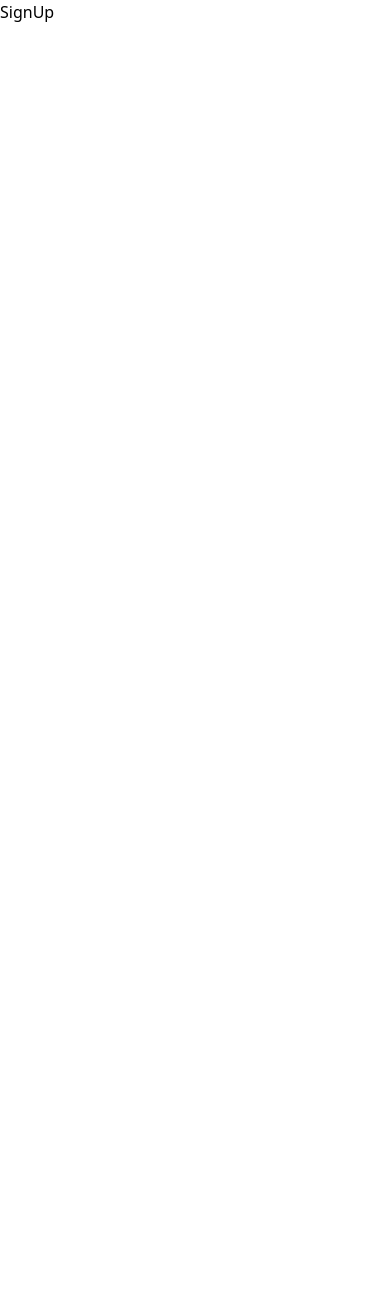
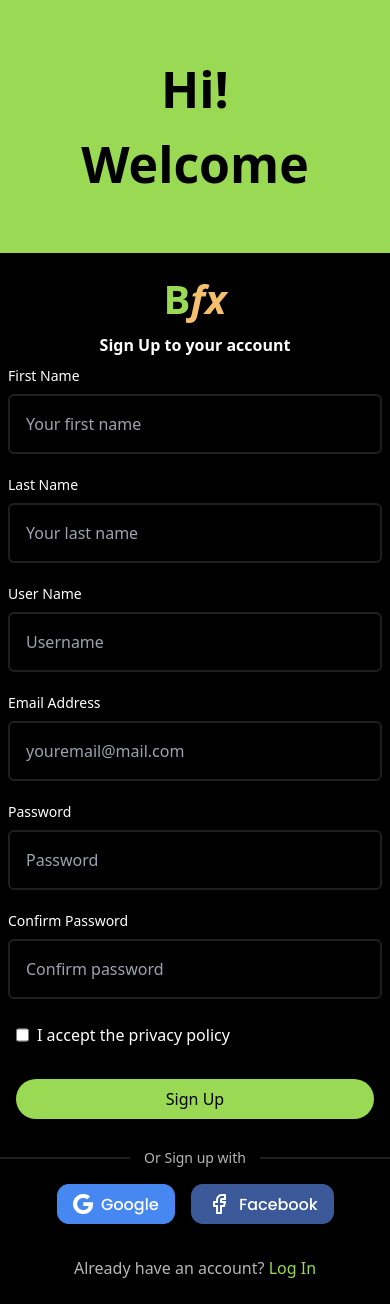
Before and after one commit to blackgram/believerfx, a Next.js app: page /SignUp in a window 390 px wide. Before the commit the page ends 844 px from the top, so only its background shows below. Built offline with nearby package versions, Linux system fonts and the light colour scheme.

Commit message:
12th January Update

```diff
--- a/components/CTA.jsx
+++ b/components/CTA.jsx
@@ -40,7 +40,7 @@ const CTA = () => {
             Technical vs Fundamental Analysis
           </div>
         </div>
-        <Link href="/">
+        <Link href="/SignUp">
           <div className="mt-7 text-black flex items-center justify-center gap-1 border-solid border-1  rounded-lg p-1 bg-secondary w-[150px] lg:w-[195px] lg:h-[60px] lg:text-[20px] font-medium transition-all transition-transform duration-500 ease-in-out hover:bg-primary hover:scale-105 ">
             <div>Sign Up Now</div>
             <div className="lg:text-[24px]">
--- a/components/CTA2.jsx
+++ b/components/CTA2.jsx
@@ -17,7 +17,7 @@ const CTA2 = () => {
           </div>
           <div className="text-[18px] ">guranteed profits within 14 days</div>
         </div>
-        <Link href="/">
+        <Link href="/SignUp">
           <div className=" text-black flex items-center justify-center gap-1 border-solid border-1 border-primary rounded-lg p-1 bg-secondary w-[150px] lg:p-4 lg:h-[60px] lg:text-[20px] font-medium transition-all transition-transform duration-500 ease-in-out hover:bg-primary hover:scale-105 ">
             <div>Register</div>
             <div className="lg:text-[24px]">
--- a/components/Hero.jsx
+++ b/components/Hero.jsx
@@ -9,7 +9,7 @@ import Link from "next/link";
 
 const Hero = () => {
   return (
-    <div className="w-full bg-[#141414] pt-10 lg:pt-[8rem] lg:h-[100vh] ">
+    <div className="w-full bg-[#141414] pt-10 lg:pt-[8rem] lg:min-h-[100vh] lg:p-9 ">
       <div className="bg-hero-pattern lg:bg-cover bg-no-repeat md:flex items-center justify-evenly lg:items-start lg:pt-10 z-5 ">
         <div className="py-2 px-5 text-[20px] mb-3 z-1">
           <div className="text-primary font-bold mb-3">
@@ -22,7 +22,7 @@ const Hero = () => {
             Trade Cryptocurrencies, Stock Indexes, Commodities, and Foreign
             Exchange with a single platform
           </div>
-          <Link href="/">
+          <Link href="/Login">
             <div className="text-black font-bold flex items-center justify-center gap-1 border-solid border-1 border-primary rounded-lg p-1 bg-primary leading-7 lg:h-[54px] lg:w-[210px] lg:mt-10 transition-all transition-transform duration-500 ease-in-out close hover:bg-secondary hover:scale-105 ">
               <div>Start Trading</div>
               <div>
--- a/components/InputBtn.jsx
+++ b/components/InputBtn.jsx
@@ -3,7 +3,7 @@ import React from 'react'
 const InputBtn = (props) => {
   return (
     <div>
-        <input type='text' placeholder={props.placeholder} className='bg-black' />
+        <input type={props.type} placeholder={props.placeholder} className='bg-black border-2 border-solid border-nb3 text-[16px] text-ash p-[16px] rounded-md w-full md:w-[316px] ' />
     </div>
   )
 }
--- a/components/NavbarLg.jsx
+++ b/components/NavbarLg.jsx
@@ -39,7 +39,7 @@ const NavbarLg = () => {
 
   return (
     <div className="flex items-center justify-evenly z-50">
-      <div className={` ${ isScrolled? 'fixed top-0 w-full h-[5rem] ' : 'absolute top-[2rem] h-[90px] w-[58rem]'} transition-transform duration-500 ease-in-out bg-black flex justify-between items-center px-2 py-4 font-poppins text-[18px] font-bold`}>
+      <div className={` ${ isScrolled? 'fixed top-0 w-full h-[5rem] ' : 'absolute top-[2rem] h-[70px] w-[58rem]'} transition-transform duration-500 ease-in-out bg-black flex justify-between items-center px-2 py-4 font-poppins text-[18px] font-medium`}>
         <div>
           <div className="font-bold text-[40px] text-primary p-4">
             B<span className="italic text-secondary text-[40px]">fx</span>
--- a/components/SubscriptionCard.jsx
+++ b/components/SubscriptionCard.jsx
@@ -41,7 +41,7 @@ const SubscriptionCard = (props) => {
             <div />
           </div>
         </div>
-        <Link href=''>
+        <Link href='/SignUp'>
           <div className="mb-4 text-black flex items-center justify-center gap-1 border-solid border-1 border-primary rounded-lg p-1 bg-secondary w-[150px] font-medium ">
             <div className='font-bold'>Sign Up Now</div>
             <div>
--- a/pages/Login.js
+++ b/pages/Login.js
@@ -1,24 +1,80 @@
 import InputBtn from "@/components/inputBtn";
+import Link from "next/link";
 import React from "react";
+import Image from "next/image";
+import gBtn from "../assets/google.png";
+import fBtn from "../assets/facebook.png";
+import star from "../assets/star.png";
 
 const Login = () => {
   return (
-    <div>
-      <div className="h-[30vh] bg-primary text-black flex items-center justify-center text-[50px] text-headtext font-[700] p-9 leading-0 text-center">
-        Welcome Back
+    <div className="flex flex-col md:flex-row md:w-full">
+      <div className="h-[30vh] md:h-[100vh] md:w-[40vw] bg-primary text-black flex items-center justify-center text-[50px]  text-headtext font-[700] p-9 leading-0 text-center md:text-left">
+        Welcome <br /> Back!
       </div>
-      <div className="bg-black flex flex-col justify-center items-center">
+      <Image
+        src={star}
+        width={100}
+        height={100}
+        className="hidden md:block md:absolute top-40 left-10 previewSkew z-100"
+      />
+      <div className="bg-black flex flex-col justify-center items-center min-h-[70vh] md:min-h-[100vh] md:w-full">
         <div className="logo">
           <div className="font-bold text-[40px] text-primary p-4 pb-1">
             B<span className="italic text-secondary text-[40px]">fx</span>
           </div>
         </div>
         <div className="text-white font-bold">Login to your account</div>
-        <div className="inputs text-ash justify-start items-start w-full p-2 text-[14px] ">
+
+        {/* user inputs start */}
+
+        <div className="inputs text-white flex flex-col w-full md:w-[350px] p-2 text-[14px] gap-5 ">
+          <div className="">
+            <div className="mb-2">User Name</div>
+            <InputBtn placeholder="Username" type="text" />
+          </div>
           <div>
-            <div>User Name</div>
-            <InputBtn placeholder='Username' />
+            <div className="mb-2">Password</div>
+            <InputBtn placeholder="Password" type="password" />
           </div>
+        </div>
+
+        {/* user inputs end */}
+
+        <div className="text-white w-full md:w-[316px] md:px-0 p-4 flex justify-between">
+          <div className="flex gap-2">
+            <input type="checkbox" />
+            <div>Remember me</div>
+          </div>
+          <Link href="#">
+            <div>Forgot Password?</div>
+          </Link>
+        </div>
+        <div className="w-full md:w-[316px] md:px-0 p-4">
+          <Link href="#">
+            <div className=" bg-primary rounded-full py-2 flex items-center justify-center ">
+              Sign In
+            </div>
+          </Link>
+        </div>
+        <div className="text-ash w-full flex items-center text-[14px] mt-3">
+          <div className="h-[2px] w-full bg-nb3" />
+          <div className="w-full text-center">Or Sign in with</div>
+          <div className="h-[2px] w-full bg-nb3" />
+        </div>
+        <div className="flex gap-4 p-4">
+          <Link href="/">
+            <Image src={gBtn} sizes="100vw" />
+          </Link>
+          <Link href="/">
+            <Image src={fBtn} sizes="100vw" />
+          </Link>
+        </div>
+        <div className="text-ash p-4 pb-6">
+          Don't have an account?{" "}
+          <span className="text-primary">
+            <Link href="/SignUp">Register Here</Link>
+          </span>
         </div>
       </div>
     </div>
--- a/pages/SignUp.js
+++ b/pages/SignUp.js
@@ -1,9 +1,135 @@
-import React from 'react'
+import React, { useState } from "react";
+import InputBtn from "@/components/inputBtn";
+import Link from "next/link";
+import Image from "next/image";
+import gBtn from "../assets/google.png";
+import fBtn from "../assets/facebook.png";
+import star from "../assets/star.png";
+
 
 const SignUp = () => {
+  const [password, setPassword] = useState("");
+  const [confirmPassword, setConfirmPassword] = useState("");
+  const [error, setError] = useState("");
+
+  const handlePasswordChange = (e) => {
+    const newPassword = e.target.value;
+    setPassword(newPassword);
+
+    // Real-time validation
+    if (confirmPassword !== newPassword) {
+      setError("Passwords do not match");
+    } else {
+      setError("");
+    }
+  };
+
+  const handleConfirmPasswordChange = (e) => {
+    const newConfirmPassword = e.target.value;
+    setConfirmPassword(newConfirmPassword);
+
+    // Real-time validation
+    if (password !== newConfirmPassword) {
+      setError("Passwords do not match");
+    } else {
+      setError("");
+    }
+  };
+
   return (
-    <div>SignUp</div>
-  )
-}
+    <div className="flex flex-col md:flex-row md:w-full md:h-full">
+      <div className="h-[30vh] md:h-auto md:w-[40vw]">
+        <div className="h-full  bg-primary text-black flex items-center justify-center text-[50px]  text-headtext font-[700] p-9 leading-0 text-center md:text-left">
+          Hi!
+          <br />
+          Welcome
+        </div>{" "}
+      </div>
+      <div className="bg-black flex flex-col justify-center items-center md:min-h-[100vh] md:w-full md:pt-9">
+        <div className="logo">
+          <Link href='/'>
+          <div className="font-bold text-[40px] text-primary p-4 pb-1">
+            B<span className="italic text-secondary text-[40px]">fx</span>
+          </div></Link>
+        </div>
+        <div className="text-white font-bold">Sign Up to your account</div>
 
-export default SignUp
+        {/* user inputs start */}
+        <div className="inputs text-white flex flex-col  w-full md:w-[316px] p-2 text-[14px] gap-5 ">
+          <div className="">
+            <div className="mb-2">First Name</div>
+            <InputBtn placeholder="Your first name" type="text" />
+          </div>
+          <div className="">
+            <div className="mb-2">Last Name</div>
+            <InputBtn placeholder="Your last name" type="text" />
+          </div>
+          <div className="">
+            <div className="mb-2">User Name</div>
+            <InputBtn placeholder="Username" type="text" />
+          </div>
+          <div className="">
+            <div className="mb-2">Email Address</div>
+            <InputBtn placeholder="youremail@mail.com" type="email" />
+          </div>
+          <div>
+            <div className="mb-2" onChange={handlePasswordChange}>
+              Password
+            </div>
+            <InputBtn placeholder="Password" type="password" />
+          </div>
+          <div>
+            <div className="mb-2" onChange={handleConfirmPasswordChange}>
+              Confirm Password
+            </div>
+            <InputBtn placeholder="Confirm password" type="password" />
+            {error && <div className="text-red">{error}error</div>}
+          </div>
+        </div>
+        {/* user inputs start */}
+
+        <div className="text-white w-full md:w-[316px] p-4 flex justify-between">
+          <div className="flex gap-2">
+            <input type="checkbox" />
+            <div>I accept the privacy policy</div>
+          </div>
+        </div>
+        <div className="w-full md:w-[316px] md:px-0 p-4">
+          <Link href="#">
+            <div className=" bg-primary rounded-full py-2 flex items-center justify-center ">
+              Sign Up
+            </div>
+          </Link>
+        </div>
+        <div className="text-ash w-full flex items-center text-[14px] mt-3">
+          <div className="h-[2px] w-full bg-nb3" />
+          <div className="w-full text-center">Or Sign up with</div>
+          <div className="h-[2px] w-full bg-nb3" />
+        </div>
+        <div className="flex gap-4 p-4">
+          <Link href="/">
+            <Image src={gBtn} sizes="100vw" />
+          </Link>
+          <Link href="/">
+            <Image src={fBtn} sizes="100vw" />
+          </Link>
+        </div>
+        <div className="text-ash p-4 pb-6">
+          Already have an account?{" "}
+          <span className="text-primary">
+            <Link href="/Login">Log In</Link>
+          </span>
+        </div>
+      </div>
+      <Image
+        src={star}
+        width={100}
+        height={100}
+        className="hidden md:block md:absolute top-40 left-10 previewSkew z-100"
+      />
+
+    </div>
+  );
+};
+
+export default SignUp;
```
Also changed, not shown: assets/facebook.png (added), assets/google.png (added).
